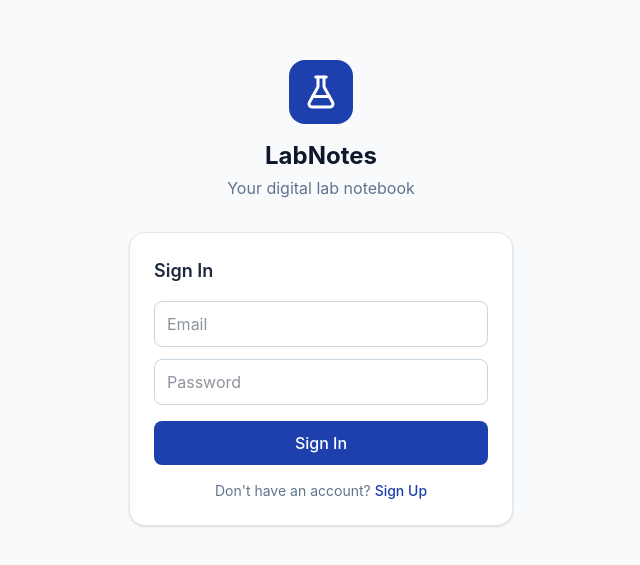
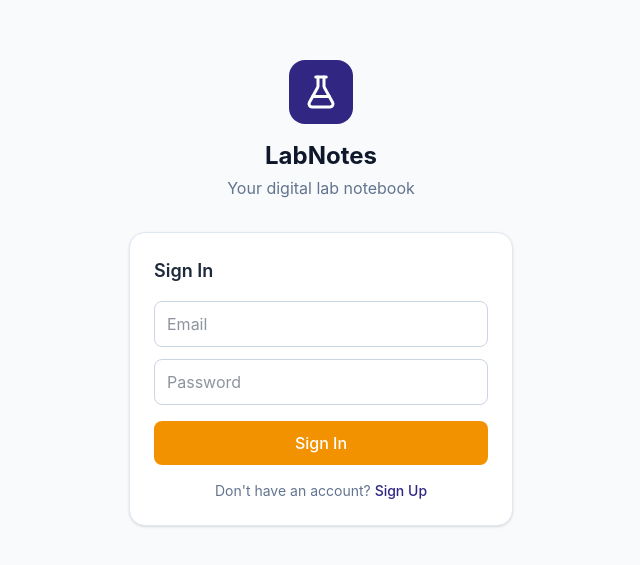
Before and after one commit to alexander-gregorgeiger-cloud/labnotes, a React (Vite) app: page / in a window 1280 px wide. Shown: the part 107-672 px from the top of the page, without its empty margins (319-959 px from the left). Built offline with nearby package versions, Linux system fonts and the light colour scheme; no server answers.

Commit message:
Restyle app with Miltenyi Biotec aesthetics
- Deep purple (#312783) for headers, branding, navigation
- Orange (#F39200) for action buttons and accents
- Updated favicon, PWA manifest, and all components

Co-Authored-By: Craft Agent <agents-noreply@craft.do>

```diff
--- a/index.html
+++ b/index.html
@@ -4,7 +4,7 @@
     <meta charset="UTF-8" />
     <link rel="icon" type="image/svg+xml" href="/favicon.svg" />
     <meta name="viewport" content="width=device-width, initial-scale=1.0, maximum-scale=1.0, user-scalable=no" />
-    <meta name="theme-color" content="#1e40af" />
+    <meta name="theme-color" content="#312783" />
     <meta name="description" content="Digital lab notebook for managing experiments and notes" />
     <meta name="apple-mobile-web-app-capable" content="yes" />
     <meta name="apple-mobile-web-app-status-bar-style" content="black-translucent" />
--- a/src/index.css
+++ b/src/index.css
@@ -1,16 +1,19 @@
 @import "tailwindcss";
 
 @theme {
-  --color-primary: #1e40af;
-  --color-primary-light: #3b82f6;
-  --color-primary-dark: #1e3a8a;
+  --color-primary: #312783;
+  --color-primary-light: #4a3a9f;
+  --color-primary-dark: #231b6b;
+  --color-accent: #F39200;
+  --color-accent-light: #f5a623;
+  --color-accent-dark: #d17e00;
 }
 
 body {
   margin: 0;
   font-family: -apple-system, BlinkMacSystemFont, 'Segoe UI', Roboto, sans-serif;
   -webkit-font-smoothing: antialiased;
-  background-color: #f8fafc;
+  background-color: #f7f6fb;
   color: #1e293b;
 }
 
--- a/src/pages/Login.tsx
+++ b/src/pages/Login.tsx
@@ -79,7 +79,7 @@ export default function Login() {
           <button
             type="submit"
             disabled={loading}
-            className="w-full bg-primary text-white py-2.5 rounded-lg font-medium hover:bg-primary-dark active:scale-[0.98] transition-all disabled:opacity-50"
+            className="w-full bg-accent text-white py-2.5 rounded-lg font-medium hover:bg-accent-dark active:scale-[0.98] transition-all disabled:opacity-50"
           >
             {loading ? 'Loading...' : isSignUp ? 'Create Account' : 'Sign In'}
           </button>
--- a/src/pages/ProjectDetail.tsx
+++ b/src/pages/ProjectDetail.tsx
@@ -177,7 +177,7 @@ export default function ProjectDetail() {
               <span className="text-xs text-slate-400">Cmd+Enter to save</span>
               <button
                 type="submit"
-                className="flex items-center gap-1.5 bg-primary text-white px-4 py-1.5 rounded-lg text-sm font-medium hover:bg-primary-dark active:scale-95 transition-all"
+                className="flex items-center gap-1.5 bg-accent text-white px-4 py-1.5 rounded-lg text-sm font-medium hover:bg-accent-dark active:scale-95 transition-all"
               >
                 <Plus className="w-4 h-4" />
                 Add Note
@@ -208,7 +208,7 @@ export default function ProjectDetail() {
                   <div className="flex gap-2">
                     <button
                       onClick={() => saveEdit(note.id)}
-                      className="flex items-center gap-1 px-3 py-1.5 bg-primary text-white rounded-lg text-sm hover:bg-primary-dark transition-colors"
+                      className="flex items-center gap-1 px-3 py-1.5 bg-accent text-white rounded-lg text-sm hover:bg-accent-dark transition-colors"
                     >
                       <Check className="w-3.5 h-3.5" /> Save
                     </button>
--- a/src/pages/ProjectList.tsx
+++ b/src/pages/ProjectList.tsx
@@ -94,7 +94,7 @@ export default function ProjectList() {
         <div className="flex items-center gap-2">
           <button
             onClick={() => setShowForm(!showForm)}
-            className="w-10 h-10 bg-primary text-white rounded-full flex items-center justify-center hover:bg-primary-dark active:scale-95 transition-all shadow-lg"
+            className="w-10 h-10 bg-accent text-white rounded-full flex items-center justify-center hover:bg-accent-dark active:scale-95 transition-all shadow-lg"
           >
             <Plus className="w-5 h-5" />
           </button>
@@ -116,8 +116,8 @@ export default function ProjectList() {
           rel="noopener noreferrer"
           className="flex items-center gap-3 bg-white rounded-2xl p-3 shadow-sm border border-slate-200 hover:border-primary-light hover:shadow-md transition-all"
         >
-          <div className="w-9 h-9 bg-emerald-100 rounded-xl flex items-center justify-center">
-            <Calculator className="w-5 h-5 text-emerald-600" />
+          <div className="w-9 h-9 bg-orange-100 rounded-xl flex items-center justify-center">
+            <Calculator className="w-5 h-5 text-accent" />
           </div>
           <div className="flex-1">
             <span className="font-medium text-slate-900 text-sm">Conjugation Calculator</span>
@@ -156,7 +156,7 @@ export default function ProjectList() {
           <div className="flex gap-2">
             <button
               type="submit"
-              className="flex-1 bg-primary text-white py-2 rounded-lg font-medium hover:bg-primary-dark active:scale-[0.98] transition-all"
+              className="flex-1 bg-accent text-white py-2 rounded-lg font-medium hover:bg-accent-dark active:scale-[0.98] transition-all"
             >
               Create Project
             </button>
@@ -181,7 +181,7 @@ export default function ProjectList() {
           <p className="text-slate-400 mb-6">Create your first experiment project</p>
           <button
             onClick={() => setShowForm(true)}
-            className="bg-primary text-white px-6 py-2.5 rounded-full font-medium hover:bg-primary-dark transition-colors"
+            className="bg-accent text-white px-6 py-2.5 rounded-full font-medium hover:bg-accent-dark transition-colors"
           >
             New Project
           </button>
--- a/vite.config.ts
+++ b/vite.config.ts
@@ -14,8 +14,8 @@ export default defineConfig({
         name: 'LabNotes',
         short_name: 'LabNotes',
         description: 'Digital lab notebook for managing experiments and notes',
-        theme_color: '#1e40af',
-        background_color: '#f8fafc',
+        theme_color: '#312783',
+        background_color: '#f7f6fb',
         display: 'standalone',
         start_url: '/',
         icons: [
```
Also changed, not shown: public/favicon.svg.
